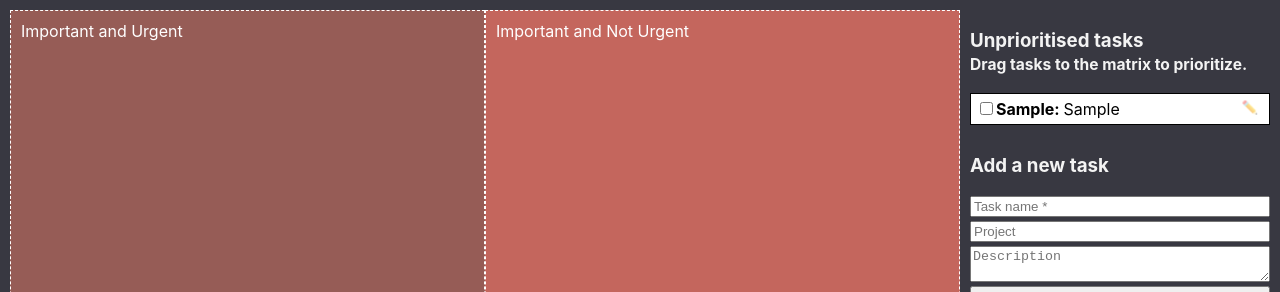
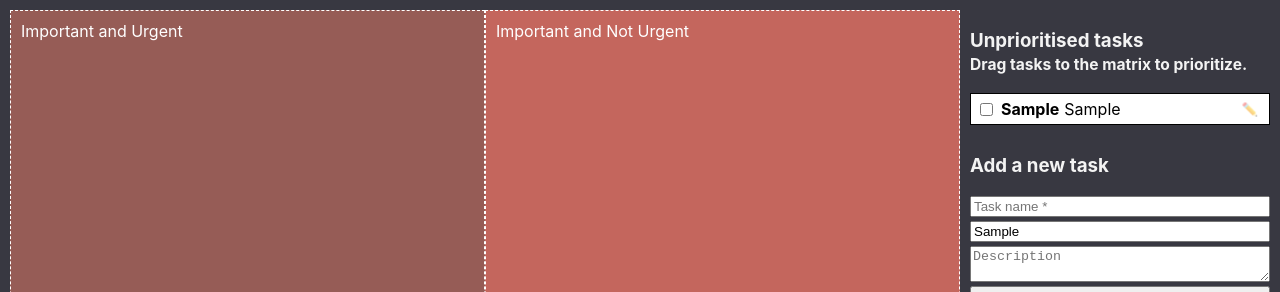
Before and after one commit to koirikivi/eisnhwr, a React (Create React App) app: page / in a window 1280 px wide. Both pictures are taken after typing "Sample", "Sample", "Sample" into the empty fields and a click on the button "Add task". Shown: the top 292 px of the page. Built offline with nearby package versions, Linux system fonts and the light colour scheme.

Commit message:
Various usability improvements

```diff
--- a/src/features/eisenhower/DraggableTask.tsx
+++ b/src/features/eisenhower/DraggableTask.tsx
@@ -32,13 +32,20 @@ const DraggableTask = (props: DraggableTaskProps) => {
             ref={drag}
             className="DraggableTask"
             style={{
-                opacity: isDragging ? 0.0 : 1,
+                opacity: (
+                    isDragging ? 0.0 :
+                        task.completed ? 0.5 : 1
+                ),
                 padding: '5px',
                 cursor: 'move',
                 border: '1px solid black',
                 backgroundColor: 'white',
                 boxSizing: 'border-box',
                 color: 'black',
+                display: 'flex',
+                flexDirection: 'row',
+                alignItems: 'center',
+                gap: '5px',
                 textDecoration: task.completed ? 'line-through' : 'none',
             }}
         >
@@ -54,9 +61,15 @@ const DraggableTask = (props: DraggableTaskProps) => {
                 />
             )}
             {!!task.project && (
-                <strong>{task.project}:&nbsp;</strong>
+                <strong>{task.project}</strong>
             )}
-            {task.name}
+            <span
+                style={{
+                    flexGrow: 1,
+                }}
+            >
+                {task.name}
+            </span>
             {editable && (
                 <button
                     type={'button'}
@@ -68,6 +81,7 @@ const DraggableTask = (props: DraggableTaskProps) => {
                         outline: 'none',
                         background: 'none',
                         cursor: 'pointer',
+                        justifySelf: 'flex-end',
                     }}
                 >
                     <span
--- a/src/features/eisenhower/EisenhowerMatrix.tsx
+++ b/src/features/eisenhower/EisenhowerMatrix.tsx
@@ -48,8 +48,8 @@ function renderTask(task: Task) {
             key={task.id}
             style={{
                 position: 'absolute',
-                maxWidth: '20%',
-                maxHeight: '20%',
+                maxWidth: '250px',
+                // maxHeight: '20%',
                 transform: 'translate(-50%, -50%)',
                 left: `${leftPct * 100}%`,
                 top: `${topPct * 100}%`,
--- a/src/features/eisenhower/TaskSidebar.tsx
+++ b/src/features/eisenhower/TaskSidebar.tsx
@@ -11,6 +11,7 @@ const TaskSidebar = () => {
                 display: 'flex',
                 flexDirection: 'column',
                 gap: '10px',
+                overflowY: 'auto',
             }}
         >
             <PendingTasks />
--- a/src/features/tasks/NewTaskForm.tsx
+++ b/src/features/tasks/NewTaskForm.tsx
@@ -21,6 +21,7 @@ const NewTaskForm = () => {
                 task={initialNewTaskProps}
                 submitLabel="Add task"
                 onSubmit={addTask}
+                keepAfterSubmit={['project']}
             />
 
             {/* Have this here for a lack of a better place */}
--- a/src/features/tasks/TaskForm.tsx
+++ b/src/features/tasks/TaskForm.tsx
@@ -6,6 +6,7 @@ export interface TaskFormProps {
     submitLabel: string;
     onSubmit: (task: Partial<Task>) => void;
     extraButtons?: React.ReactNode;
+    keepAfterSubmit?: (keyof Task)[];
 }
 
 const TaskForm = (props: TaskFormProps) => {
@@ -14,6 +15,7 @@ const TaskForm = (props: TaskFormProps) => {
         submitLabel,
         onSubmit,
         extraButtons,
+        keepAfterSubmit,
     } = props;
     const [editedProps, setEditedProps] = React.useState<Partial<Task>>(task);
 
@@ -35,7 +37,16 @@ const TaskForm = (props: TaskFormProps) => {
         }
 
         onSubmit(editedProps);
-        setEditedProps({});
+
+        const resetedValue: Partial<Task> = {};
+        if (keepAfterSubmit) {
+            for (const key of keepAfterSubmit) {
+                if (editedProps[key] !== undefined) {
+                    resetedValue[key] = (editedProps[key] as any);
+                }
+            }
+        }
+        setEditedProps(resetedValue);
     }, [editedProps, setEditedProps, onSubmit]);
 
     return (
```
